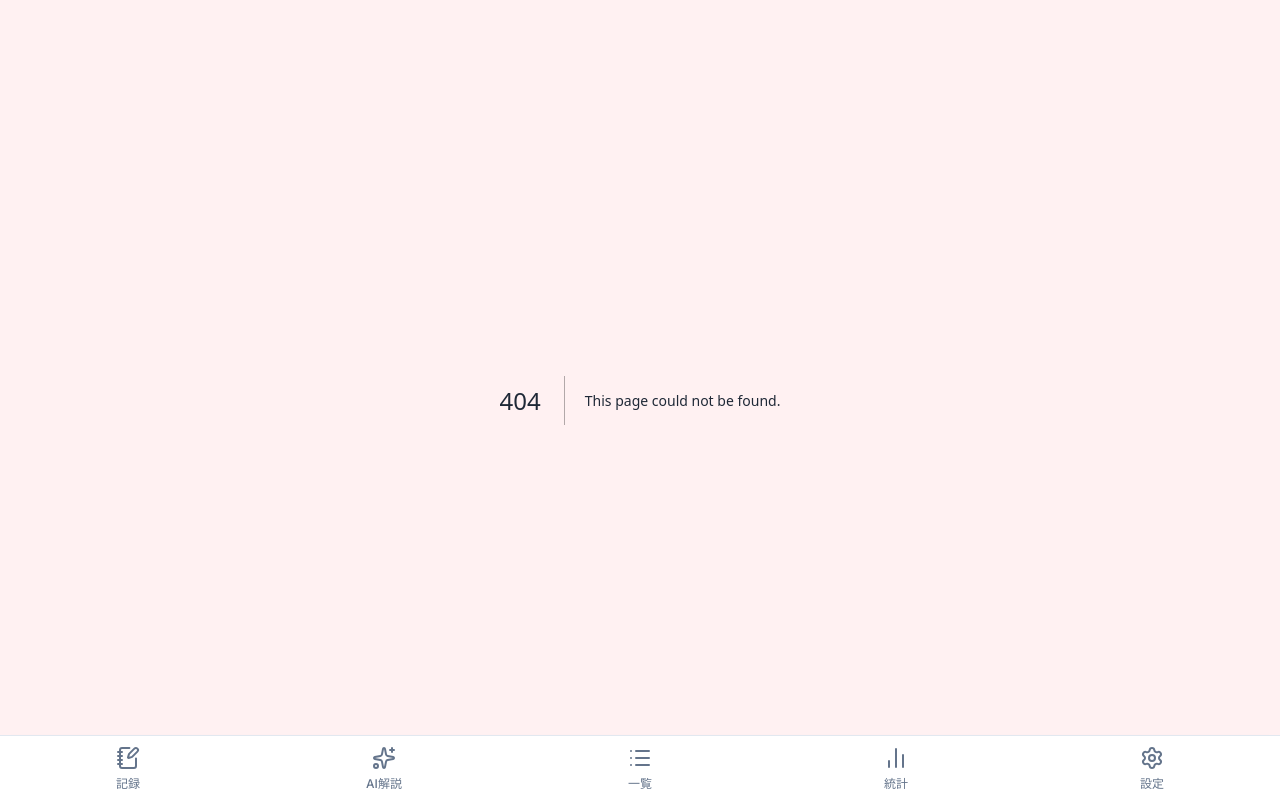
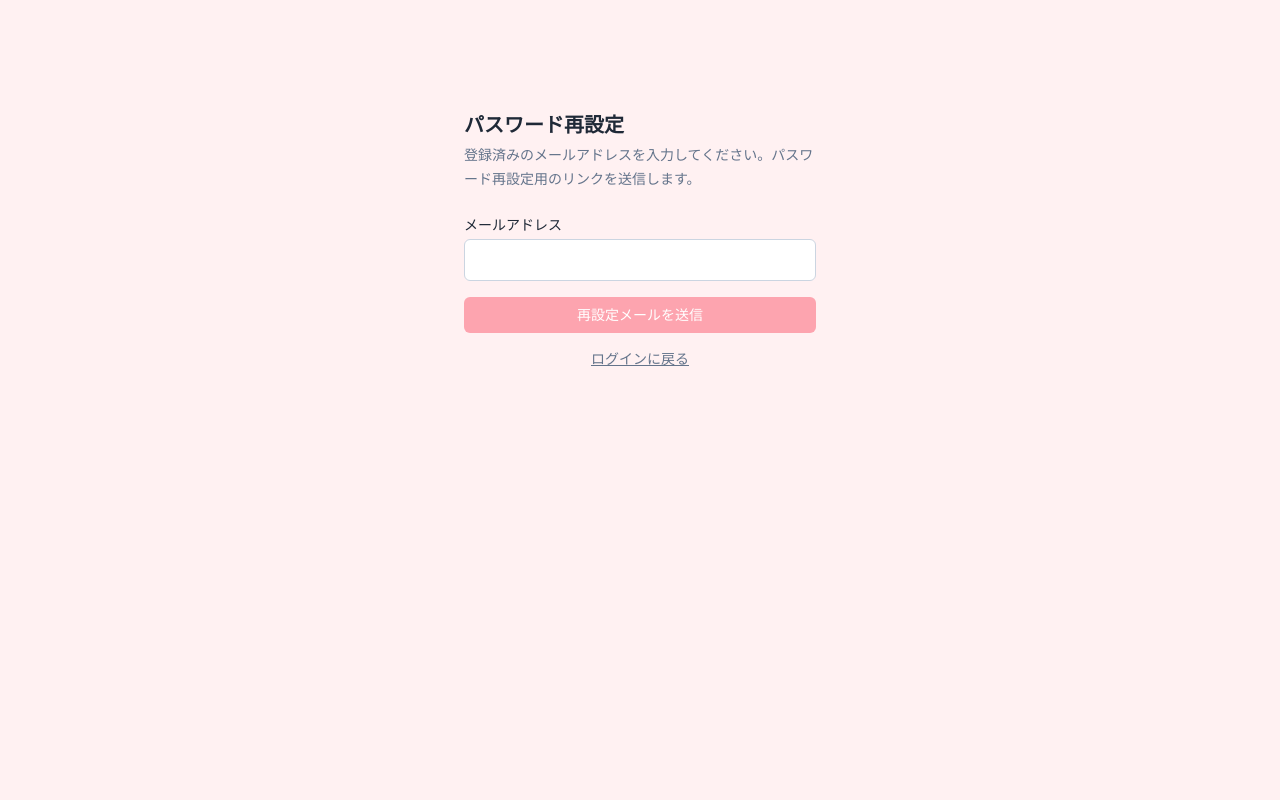
Before and after one commit to atsushiga/wine-notes-app, a Next.js app: page /reset-password in a window 1280 px wide. Before the commit this address had no page. Built offline with nearby package versions, Linux system fonts and the light colour scheme.

Commit message:
Add password reset flow

```diff
--- a/src/app/auth/callback/route.ts
+++ b/src/app/auth/callback/route.ts
@@ -80,6 +80,7 @@ function getCallbackHtml(): string {
   var params = new URLSearchParams(hash);
   var access_token = params.get('access_token');
   var refresh_token = params.get('refresh_token');
+  var type = params.get('type');
   if (!access_token || !refresh_token) { window.location.replace('/login?error=invalid_callback'); return; }
   fetch('/api/auth/session', {
     method: 'POST',
@@ -87,7 +88,7 @@ function getCallbackHtml(): string {
     body: JSON.stringify({ access_token: access_token, refresh_token: refresh_token }),
     credentials: 'same-origin'
   }).then(function(r) {
-    if (r.ok) { window.location.replace('/set-password'); }
+    if (r.ok) { window.location.replace(type === 'recovery' ? '/reset-password/update' : '/set-password'); }
     else { window.location.replace('/login?error=exchange_failed'); }
   }).catch(function() { window.location.replace('/login?error=exchange_failed'); });
 })();
--- a/src/app/login/page.tsx
+++ b/src/app/login/page.tsx
@@ -119,6 +119,13 @@ function LoginPageContent() {
                             >
                                 アカウントを作成する
                             </Link>
+                            <span className="mx-2 text-sm text-slate-600">/</span>
+                            <Link
+                                href="/reset-password"
+                                className="text-sm font-medium text-red-300/80 transition-colors hover:text-red-200"
+                            >
+                                パスワードを忘れた
+                            </Link>
                         </div>
                     </form>
                 </Card>
--- /dev/null
+++ b/src/app/reset-password/ResetPasswordRequestForm.tsx
@@ -0,0 +1,47 @@
+"use client";
+
+import { useActionState } from "react";
+import { requestPasswordResetAction } from "./actions";
+import { FORM_CONTROL_BASE } from "@/constants/styles";
+
+export function ResetPasswordRequestForm() {
+  const [state, formAction, isPending] = useActionState(
+    async (_: unknown, formData: FormData) => requestPasswordResetAction(formData),
+    null as { error?: string; message?: string } | null,
+  );
+
+  return (
+    <form action={formAction} className="mt-6 space-y-4">
+      <div>
+        <label htmlFor="email" className="mb-1 block text-sm font-medium text-[var(--text)]">
+          メールアドレス
+        </label>
+        <input
+          id="email"
+          name="email"
+          type="email"
+          autoComplete="email"
+          required
+          className={FORM_CONTROL_BASE}
+        />
+      </div>
+      {state?.error && (
+        <p className="text-sm text-red-500" role="alert">
+          {state.error}
+        </p>
+      )}
+      {state?.message && (
+        <p className="rounded-md border border-green-200 bg-green-50 px-3 py-2 text-sm text-green-700" role="status">
+          {state.message}
+        </p>
+      )}
+      <button
+        type="submit"
+        disabled={isPending}
+        className="w-full rounded-md bg-[var(--ring)] px-4 py-2 text-sm font-medium text-white focus:outline-none focus:ring-2 focus:ring-[var(--ring)] disabled:opacity-70"
+      >
+        {isPending ? "送信中..." : "再設定メールを送信"}
+      </button>
+    </form>
+  );
+}
--- /dev/null
+++ b/src/app/reset-password/UpdatePasswordForm.tsx
@@ -0,0 +1,57 @@
+"use client";
+
+import { useActionState } from "react";
+import { updatePasswordAfterResetAction } from "./actions";
+import { FORM_CONTROL_BASE } from "@/constants/styles";
+
+export function UpdatePasswordForm() {
+  const [state, formAction, isPending] = useActionState(
+    async (_: unknown, formData: FormData) => updatePasswordAfterResetAction(formData),
+    null as { error?: string } | null,
+  );
+
+  return (
+    <form action={formAction} className="mt-6 space-y-4">
+      <div>
+        <label htmlFor="password" className="mb-1 block text-sm font-medium text-[var(--text)]">
+          新しいパスワード
+        </label>
+        <input
+          id="password"
+          name="password"
+          type="password"
+          autoComplete="new-password"
+          required
+          minLength={10}
+          className={FORM_CONTROL_BASE}
+        />
+      </div>
+      <div>
+        <label htmlFor="confirm" className="mb-1 block text-sm font-medium text-[var(--text)]">
+          新しいパスワード（確認）
+        </label>
+        <input
+          id="confirm"
+          name="confirm"
+          type="password"
+          autoComplete="new-password"
+          required
+          minLength={10}
+          className={FORM_CONTROL_BASE}
+        />
+      </div>
+      {state?.error && (
+        <p className="text-sm text-red-500" role="alert">
+          {state.error}
+        </p>
+      )}
+      <button
+        type="submit"
+        disabled={isPending}
+        className="w-full rounded-md bg-[var(--ring)] px-4 py-2 text-sm font-medium text-white focus:outline-none focus:ring-2 focus:ring-[var(--ring)] disabled:opacity-70"
+      >
+        {isPending ? "更新中..." : "パスワードを更新"}
+      </button>
+    </form>
+  );
+}
--- /dev/null
+++ b/src/app/reset-password/actions.ts
@@ -0,0 +1,62 @@
+"use server";
+
+import { redirect } from "next/navigation";
+import { headers } from "next/headers";
+import { createClient } from "@/utils/supabase/server";
+
+const MIN_PASSWORD_LENGTH = 10;
+
+export async function requestPasswordResetAction(formData: FormData) {
+  const email = String(formData.get("email") || "").trim().toLowerCase();
+  if (!email || !email.includes("@")) {
+    return { error: "有効なメールアドレスを入力してください。" };
+  }
+
+  const headerStore = await headers();
+  const origin = headerStore.get("origin") || headerStore.get("referer")?.replace(/\/reset-password.*$/, "");
+  const baseUrl = origin || process.env.NEXT_PUBLIC_SITE_URL || process.env.PUBLIC_BASE_URL;
+  if (!baseUrl) {
+    return { error: "パスワード再設定URLを生成できませんでした。" };
+  }
+
+  const supabase = await createClient();
+  const redirectTo = `${baseUrl}/auth/callback?next=/reset-password/update`;
+  const { error } = await supabase.auth.resetPasswordForEmail(email, {
+    redirectTo,
+  });
+
+  if (error) {
+    return { error: error.message };
+  }
+
+  return { message: "パスワード再設定メールを送信しました。メール内のリンクから変更してください。" };
+}
+
+export async function updatePasswordAfterResetAction(formData: FormData) {
+  const password = String(formData.get("password") || "");
+  const confirm = String(formData.get("confirm") || "");
+
+  if (password.length < MIN_PASSWORD_LENGTH) {
+    return { error: "パスワードは10文字以上で入力してください。" };
+  }
+
+  if (password !== confirm) {
+    return { error: "パスワードが一致しません。" };
+  }
+
+  const supabase = await createClient();
+  const {
+    data: { user },
+  } = await supabase.auth.getUser();
+
+  if (!user) {
+    redirect("/login");
+  }
+
+  const { error } = await supabase.auth.updateUser({ password });
+  if (error) {
+    return { error: error.message };
+  }
+
+  redirect("/");
+}
--- /dev/null
+++ b/src/app/reset-password/page.tsx
@@ -0,0 +1,24 @@
+import type { Metadata } from "next";
+import Link from "next/link";
+import { ResetPasswordRequestForm } from "./ResetPasswordRequestForm";
+
+export const metadata: Metadata = {
+  title: "パスワード再設定",
+};
+
+export default function ResetPasswordPage() {
+  return (
+    <main className="mx-auto flex min-h-[60vh] max-w-sm flex-col justify-center px-4">
+      <h1 className="text-xl font-semibold text-[var(--text)]">パスワード再設定</h1>
+      <p className="mt-1 text-sm leading-6 text-[var(--text-muted)]">
+        登録済みのメールアドレスを入力してください。パスワード再設定用のリンクを送信します。
+      </p>
+      <ResetPasswordRequestForm />
+      <p className="mt-4 text-center text-sm text-[var(--text-muted)]">
+        <Link href="/login" className="underline hover:no-underline">
+          ログインに戻る
+        </Link>
+      </p>
+    </main>
+  );
+}
--- /dev/null
+++ b/src/app/reset-password/update/page.tsx
@@ -0,0 +1,29 @@
+import type { Metadata } from "next";
+import { redirect } from "next/navigation";
+import { createClient } from "@/utils/supabase/server";
+import { UpdatePasswordForm } from "../UpdatePasswordForm";
+
+export const metadata: Metadata = {
+  title: "新しいパスワードを設定",
+};
+
+export default async function UpdatePasswordPage() {
+  const supabase = await createClient();
+  const {
+    data: { user },
+  } = await supabase.auth.getUser();
+
+  if (!user) {
+    redirect("/login");
+  }
+
+  return (
+    <main className="mx-auto flex min-h-[60vh] max-w-sm flex-col justify-center px-4">
+      <h1 className="text-xl font-semibold text-[var(--text)]">新しいパスワードを設定</h1>
+      <p className="mt-1 text-sm leading-6 text-[var(--text-muted)]">
+        10文字以上の新しいパスワードを入力してください。
+      </p>
+      <UpdatePasswordForm />
+    </main>
+  );
+}
--- a/src/components/bottom-nav.tsx
+++ b/src/components/bottom-nav.tsx
@@ -43,6 +43,8 @@ export default function BottomNav() {
         pathname === "/terms" ||
         pathname === "/privacy" ||
         pathname === "/contact" ||
+        pathname === "/reset-password" ||
+        pathname.startsWith("/reset-password/") ||
         pathname === "/ai-explainer/result" ||
         pathname.startsWith("/ai-explainer/result/") ||
         pathname.startsWith("/auth/");
--- a/src/proxy.ts
+++ b/src/proxy.ts
@@ -13,6 +13,7 @@ const PUBLIC_PATHS = new Set([
   "/terms",
   "/privacy",
   "/contact",
+  "/reset-password",
 ]);
 
 const PUBLIC_PREFIXES = [
```
